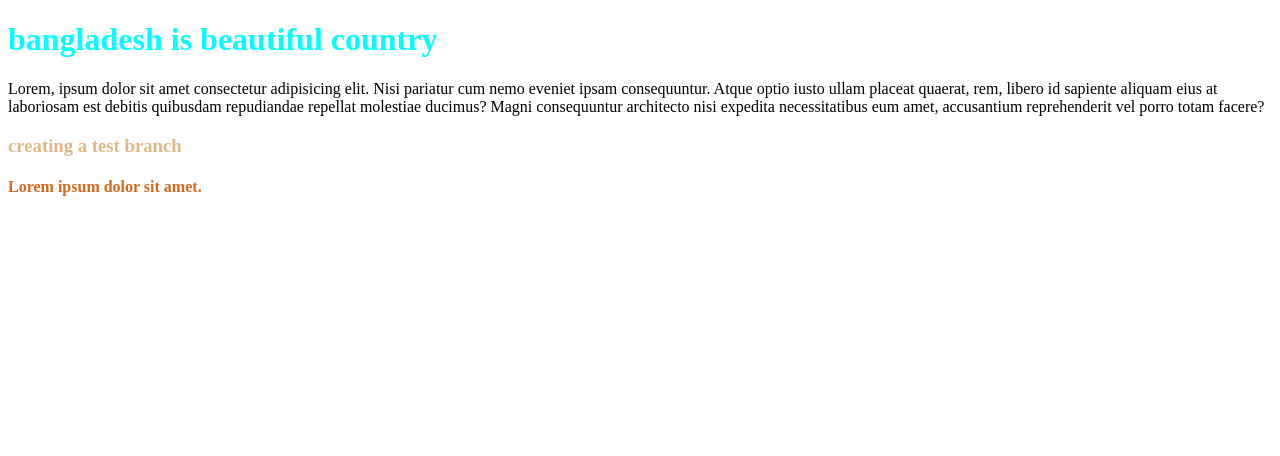
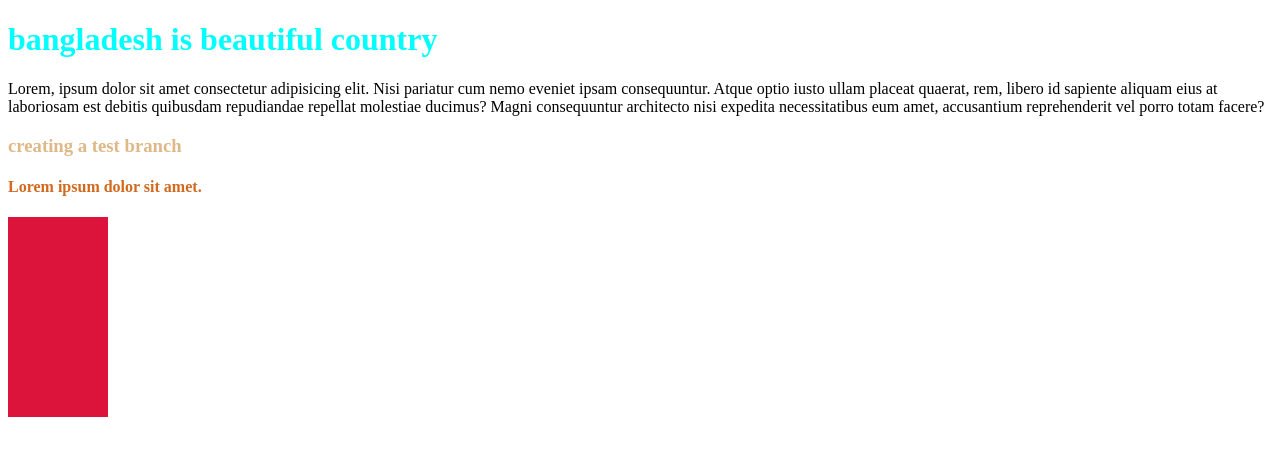
Before and after one commit to mdsohaghasan/practice, a plain HTML site: page index.html in a window 1280 px wide. Drawn offline with Linux system fonts and the light colour scheme.

Commit message:
fix div1

```diff
--- a/style.css
+++ b/style.css
@@ -15,8 +15,8 @@ h4{
     color: chocolate;
 }
 
-.div {
+.div1 {
     background-color: crimson;
-    width: 40px;
-    height: 50px;
+    width: 100px;
+    height: 200px;
 }
```
